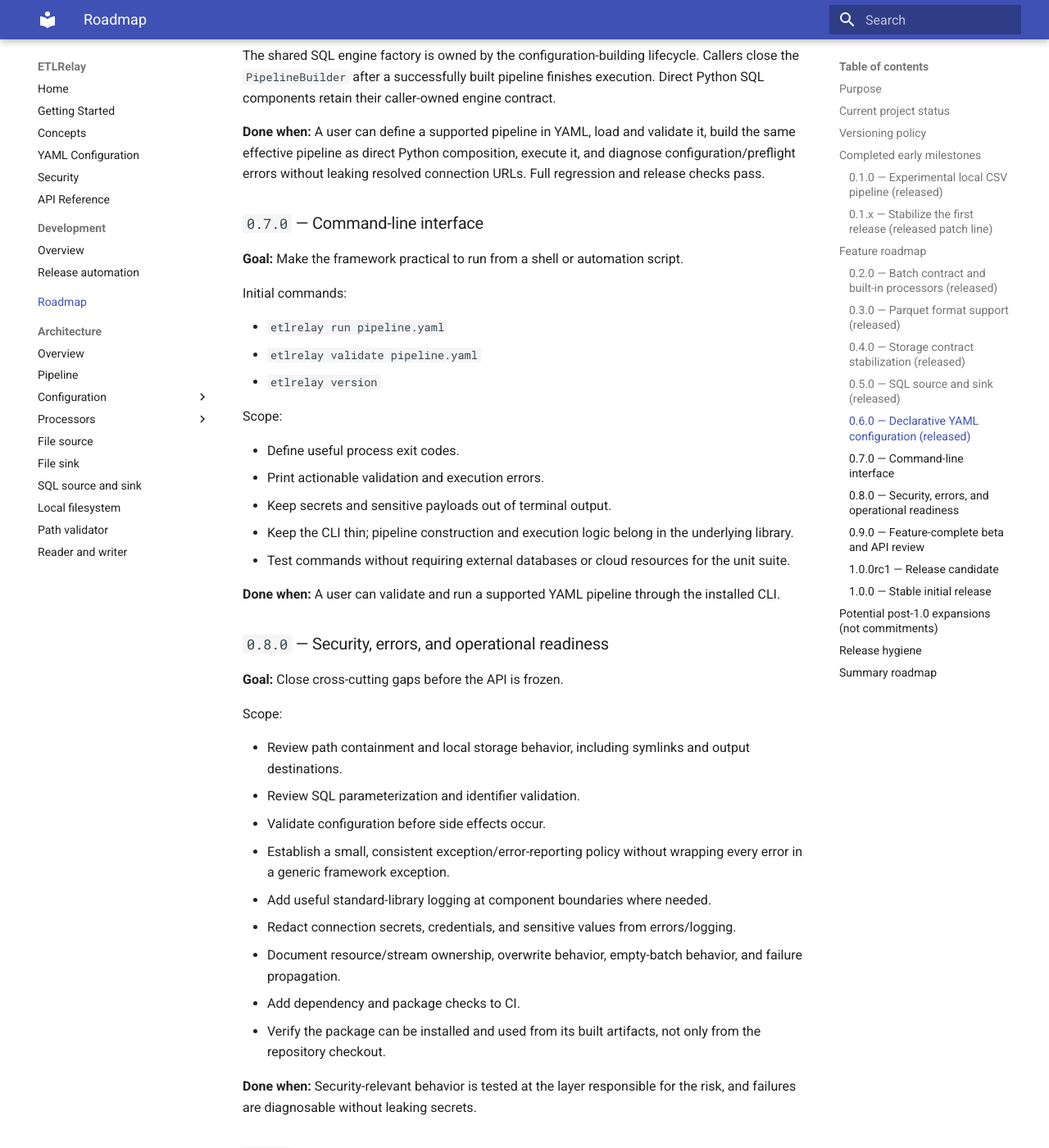
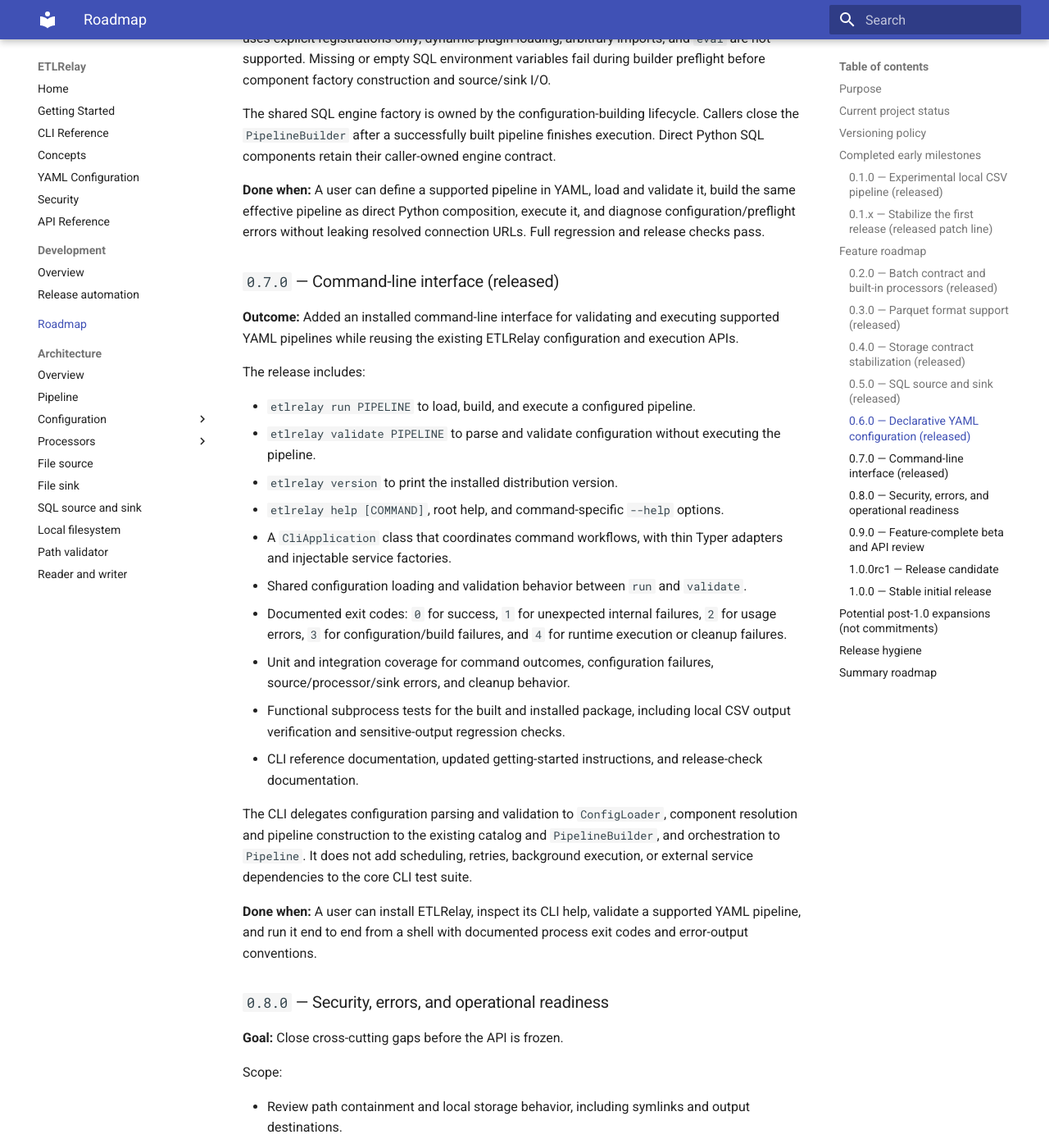
Before and after one commit to apaquette/ETLRelay, an MkDocs documentation site: the page built from docs/roadmap.md, in a window 1280 px wide and 1400 px high, scrolled down 5659 px. Shown: the whole window at 82% size. Built offline with MkDocs 1.6.1 and Material for MkDocs 9.7.7, drawn with Linux system fonts in a browser that asks for light colours; the version menu is left out; some of the changed text lies outside the part shown.

Commit message:
docs: update docs for v0.7.0

```diff
--- a/docs/roadmap.md
+++ b/docs/roadmap.md
@@ -19,9 +19,10 @@
 | Released | `0.4.0` | Storage contract stabilization |
 | Released | `0.5.0` | SQL source and sink |
 | Released | `0.6.0` | YAML configuration and runtime pipeline construction |
-| Planned | `0.7.0` onward | CLI and v1.0 readiness milestones |
+| Released | `0.7.0` | CLI for validation and execution |
+| Planned | `0.8.0` onward | Security and v1.0 readiness milestones |
 
-The latest released milestone is `0.6.0`. Releases `0.4.0` and `0.5.0` stabilized local filesystem behavior and added SQL source/sink support; `0.6.0` adds versioned YAML loading and validation, explicit component registrations, a shared default component catalog, SQL environment preflight, and configuration-driven pipeline construction. The CLI remains planned for `0.7.0`. Later milestones describe intended scope and may be revised as implementation and testing clarify dependencies.
+The latest released milestone is `0.7.0`. Releases `0.4.0` and `0.5.0` stabilized local filesystem behavior and added SQL source/sink support; `0.6.0` added versioned YAML loading and validation, explicit component registrations, a shared default component catalog, SQL environment preflight, and configuration-driven pipeline construction. `0.7.0` adds the installed CLI, shared command-level configuration handling, documented exit codes, and unit, integration, and installed-package functional tests. Later milestones describe intended scope and may be revised as implementation and testing clarify dependencies.
 
 ## Versioning policy
 
@@ -156,25 +157,26 @@
 
 **Done when:** A user can define a supported pipeline in YAML, load and validate it, build the same effective pipeline as direct Python composition, execute it, and diagnose configuration/preflight errors without leaking resolved connection URLs. Full regression and release checks pass.
 
-### `0.7.0` — Command-line interface
+### `0.7.0` — Command-line interface (released)
 
-**Goal:** Make the framework practical to run from a shell or automation script.
+**Outcome:** Added an installed command-line interface for validating and executing supported YAML pipelines while reusing the existing ETLRelay configuration and execution APIs.
 
-Initial commands:
+The release includes:
 
-- `etlrelay run pipeline.yaml`
-- `etlrelay validate pipeline.yaml`
-- `etlrelay version`
+- `etlrelay run PIPELINE` to load, build, and execute a configured pipeline.
+- `etlrelay validate PIPELINE` to parse and validate configuration without executing the pipeline.
+- `etlrelay version` to print the installed distribution version.
+- `etlrelay help [COMMAND]`, root help, and command-specific `--help` options.
+- A `CliApplication` class that coordinates command workflows, with thin Typer adapters and injectable service factories.
+- Shared configuration loading and validation behavior between `run` and `validate`.
+- Documented exit codes: `0` for success, `1` for unexpected internal failures, `2` for usage errors, `3` for configuration/build failures, and `4` for runtime execution or cleanup failures.
+- Unit and integration coverage for command outcomes, configuration failures, source/processor/sink errors, and cleanup behavior.
+- Functional subprocess tests for the built and installed package, including local CSV output verification and sensitive-output regression checks.
+- CLI reference documentation, updated getting-started instructions, and release-check documentation.
 
-Scope:
+The CLI delegates configuration parsing and validation to `ConfigLoader`, component resolution and pipeline construction to the existing catalog and `PipelineBuilder`, and orchestration to `Pipeline`. It does not add scheduling, retries, background execution, or external service dependencies to the core CLI test suite.
 
-- Define useful process exit codes.
-- Print actionable validation and execution errors.
-- Keep secrets and sensitive payloads out of terminal output.
-- Keep the CLI thin; pipeline construction and execution logic belong in the underlying library.
-- Test commands without requiring external databases or cloud resources for the unit suite.
-
-**Done when:** A user can validate and run a supported YAML pipeline through the installed CLI.
+**Done when:** A user can install ETLRelay, inspect its CLI help, validate a supported YAML pipeline, and run it end to end from a shell with documented process exit codes and error-output conventions.
 
 ### `0.8.0` — Security, errors, and operational readiness
 
@@ -274,7 +276,7 @@
 | `0.4.0` | Released | Storage contract stabilization | Documented and tested local filesystem behavior; no remote-storage implementation |
 | `0.5.0` | Released | SQL source/sink | Tested SQLite reads/writes and mixed file/SQL pipelines |
 | `0.6.0` | Released | YAML configuration | Versioned schema validation, explicit component catalog, SQL preflight, and runtime pipeline construction |
-| `0.7.0` | Planned | CLI | Validate and run pipelines from a shell |
+| `0.7.0` | Released | CLI | Validate and run pipelines from a shell |
 | `0.8.0` | Planned | Security and operational readiness | Security review, errors/logging, installation and CI gates |
 | `0.9.0` | Planned | Feature-complete beta | Feature freeze, reader/writer naming cleanup, and full API/representation-contract review |
 | `1.0.0rc1` | Planned | Release candidate | Final validation and feedback |
--- a/mkdocs.yml
+++ b/mkdocs.yml
@@ -5,6 +5,7 @@
 nav:
   - Home: index.md
   - Getting Started: getting-started.md
+  - CLI Reference: cli-reference.md
   - Concepts: concepts.md
   - YAML Configuration: configuration.md
   - Security: security.md
--- a/pyproject.toml
+++ b/pyproject.toml
@@ -4,7 +4,7 @@
 
 [project]
 name = "etlrelay"
-version = "0.6.0"
+version = "0.7.0"
 description = "A lightweight, composable framework for building declarative ETL pipelines in Python."
 readme = "README.md"
 requires-python = ">=3.12"
```
Also changed, not shown: CHANGELOG.md (+16 -0 lines), README.md (+25 -6 lines), RELEASE_CHECKS.md (deleted, +0 -52 lines), docs/api-reference.md (+11 -1 lines), docs/cli-reference.md (added, +169 -0 lines), docs/development/release-automation.md (+13 -0 lines), docs/getting-started.md (+31 -13 lines), 1 other file.
